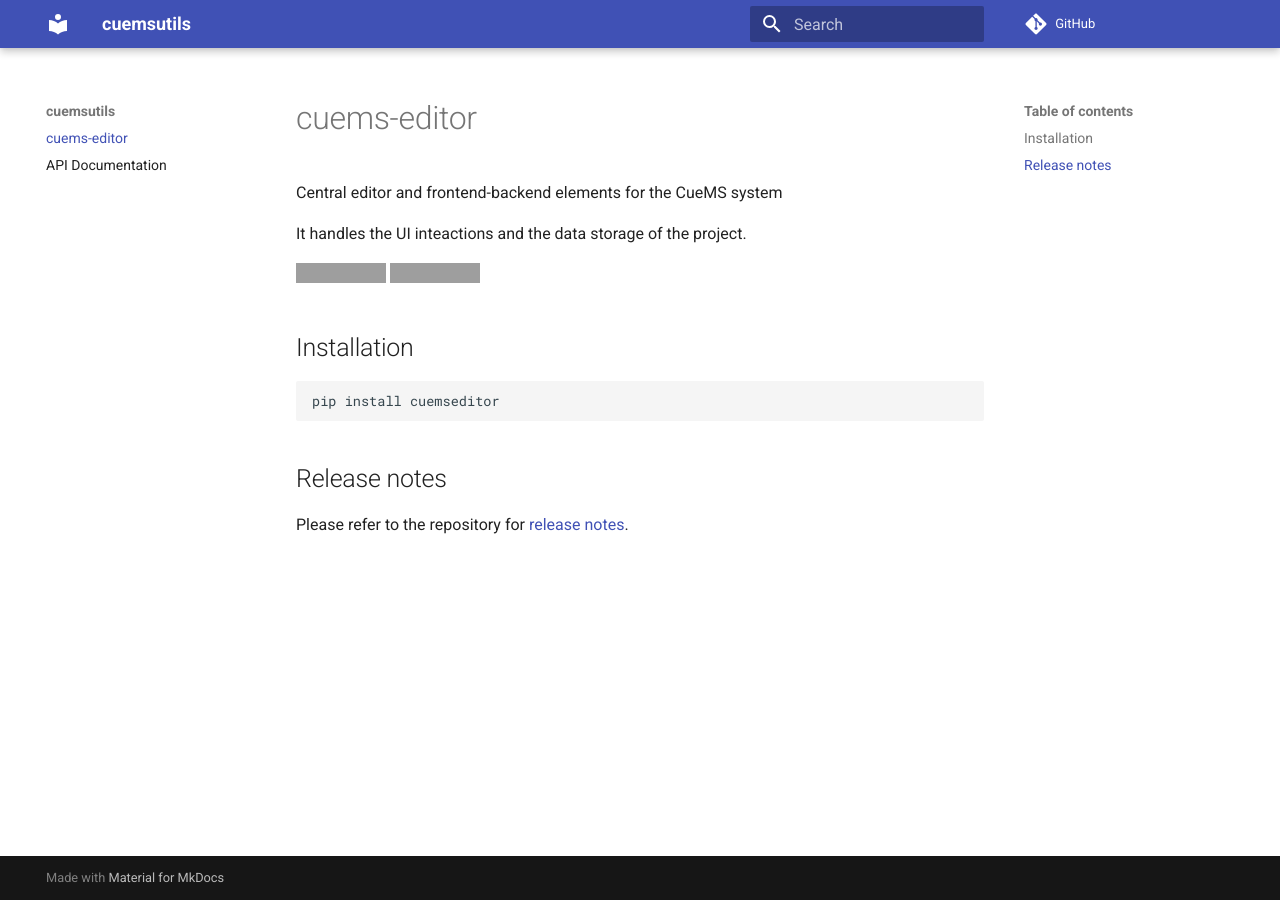
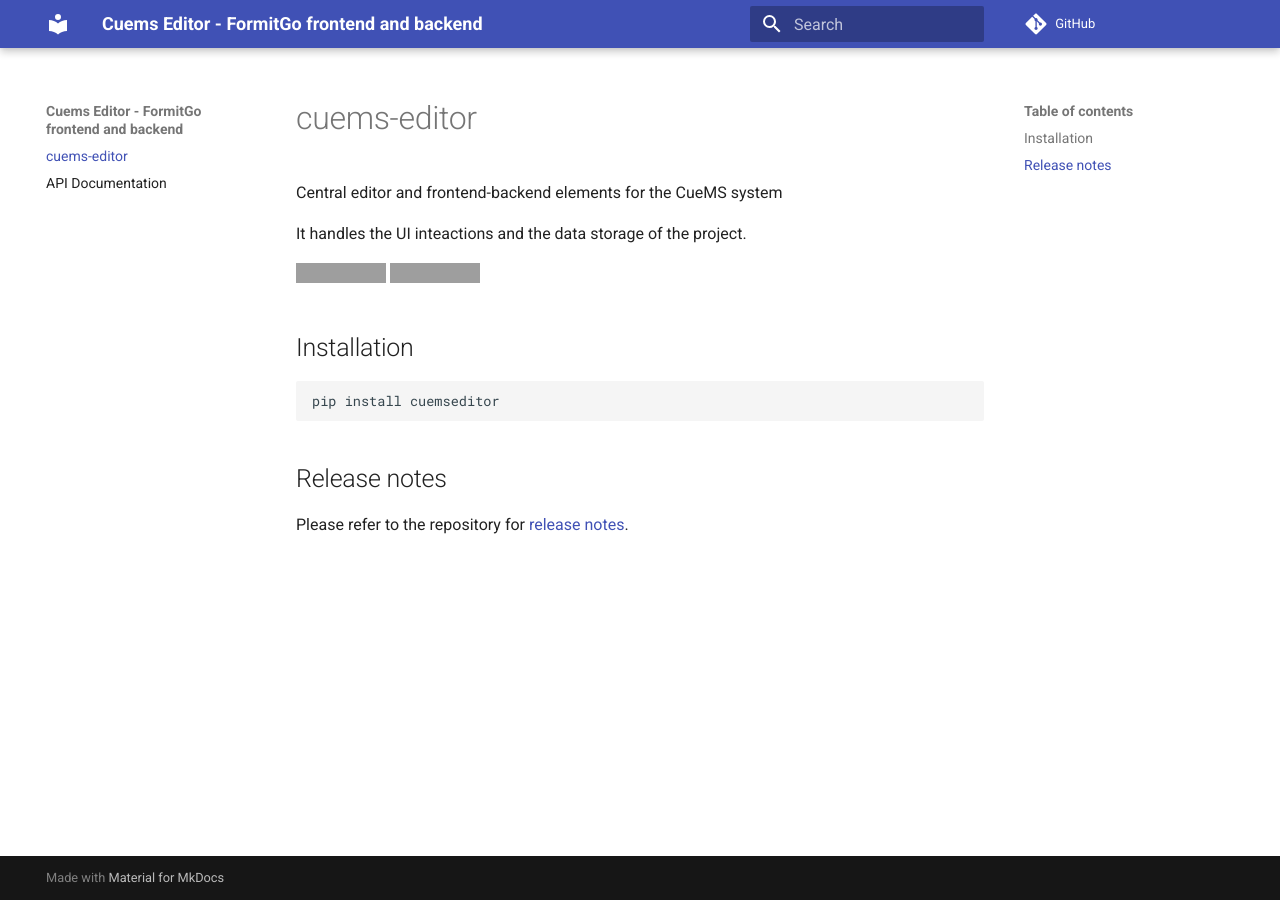
Before and after one commit to stagesoft/cuems_editor, an MkDocs documentation site: the page built from docs/index.md, in a window 1280 px wide. Built offline with MkDocs 1.6.1 and Material for MkDocs 9.7.7, drawn with Linux system fonts in a browser that asks for light colours; comment, search, counter and statistics services are not loaded; grey boxes are pictures that could not be loaded.

Commit message:
fix: mkdocs site_name error

```diff
--- a/mkdocs.yml
+++ b/mkdocs.yml
@@ -1,5 +1,5 @@
-site_name: cuemsutils
-repo_url: https://github.com/cuems/cuems-utils
+site_name: Cuems Editor - FormitGo frontend and backend
+repo_url: https://github.com/cuems/cuems_editor
 theme:
   name: material
 
```
